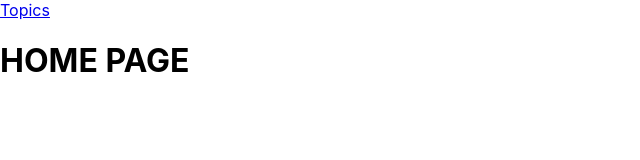
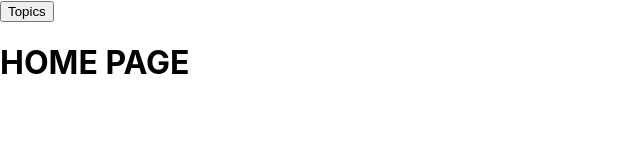
Before and after one commit to rodevio/reactrouterdemo, a React (Create React App) app: page / in a window 1280 px wide. Shown: the top 160 px of the page, without its empty margins (0-640 px from the left). Built offline with nearby package versions, Linux system fonts and the light colour scheme.

Commit message:
69. The alternative, is to use the History prop. Is equivalent to use Link, but we can control when we want it to actually work. It gives us more dynamic access..

```diff
--- a/src/App.js
+++ b/src/App.js
@@ -1,5 +1,5 @@
 import React from 'react';
-import { Route, Link } from 'react-router-dom';
+import { Route } from 'react-router-dom';
 
 import './App.css';
 
@@ -7,8 +7,8 @@
   console.log(props)
   return (
     <div>
-    {/* We borrow our topics URL just tell tell our spa what to re-render.*/}
-    <Link to='/topics'>Topics</Link>
+    {/* The alternative, is to use the History prop. Is equivalent to use Link, but we can control when we want it to actually work. It gives us more dynamic access.*/}
+    <button onClick={() => props.history.push('/topics')}>Topics</button>
       <h1>HOME PAGE</h1>
     </div>
   );
```
